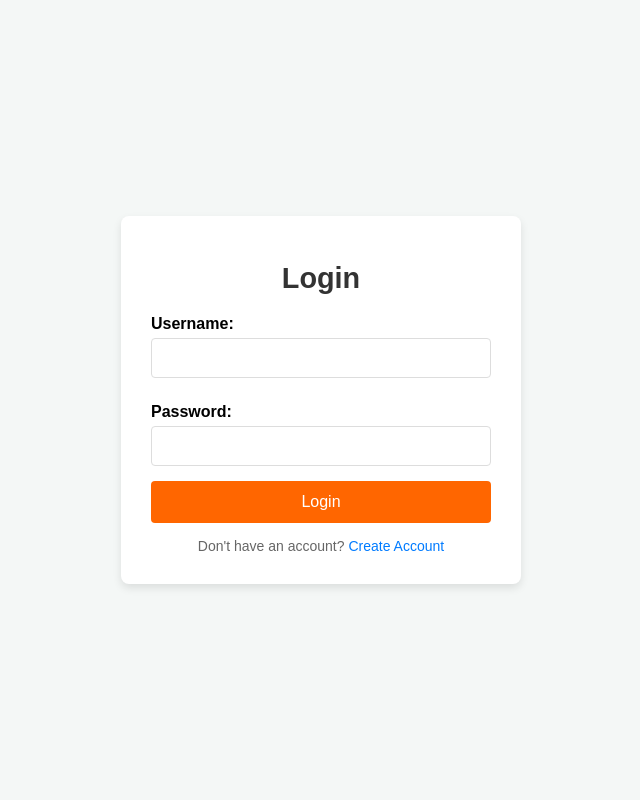
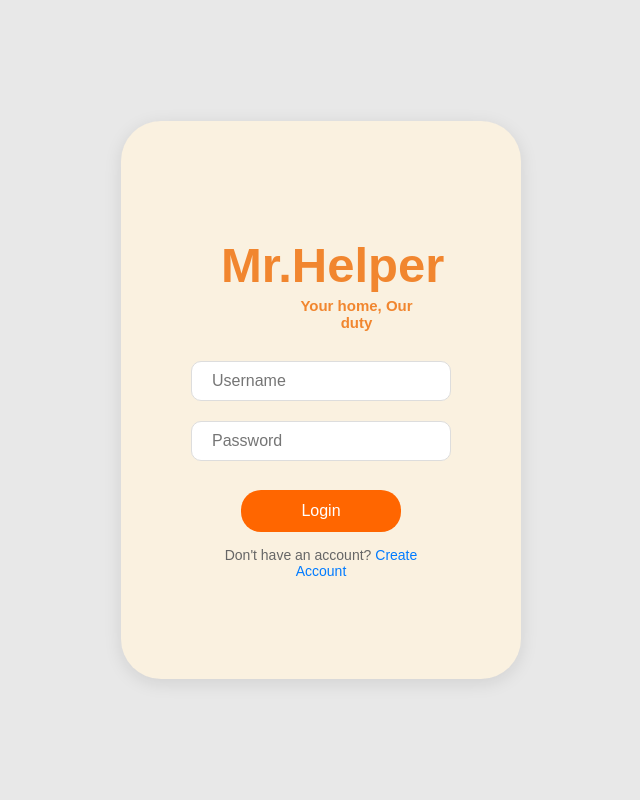
Before and after one commit to Phoenix-star-tech/helper, a Flask app: page /login in a window 1280 px wide. Shown: the whole page, without its empty margins (319-959 px from the left). Run offline with Flask 3, Linux system fonts and the light colour scheme; some libraries are stand-ins or nearby versions.

Commit message:
Update login.html

```diff
--- a/templates/login.html
+++ b/templates/login.html
@@ -15,7 +15,7 @@
 
         body {
             font-family: 'Arial', sans-serif;
-            background-color: #f4f7f6;
+            background-color: #e8e8e8;
             display: flex;
             justify-content: center;
             align-items: center;
@@ -24,10 +24,10 @@
         }
 
         .login-container {
-            background-color: #fff;
-            padding: 30px;
-            border-radius: 8px;
-            box-shadow: 0 4px 8px rgba(0, 0, 0, 0.1);
+            background-color: #FAF1E0;
+            padding: 100px;
+            border-radius: 40px;
+            box-shadow: 0 4px 18px rgba(0, 0, 0, 0.1);
             width: 100%;
             max-width: 400px;
             text-align: center;
@@ -35,7 +35,16 @@
 
         h2 {
             margin-bottom: 20px;
-            color: #333;
+            color: #F1862f;
+            font-size: 49px;
+        }
+
+        h4{
+            color: #F1862f;
+            font-size: 15px;
+            margin-top: -16px;
+            margin-left: 71px;
+
         }
 
         label {
@@ -45,27 +54,41 @@
             font-weight: bold;
         }
 
-        input[type="text"], input[type="password"] {
-            width: 100%;
-            padding: 10px;
+        .user1 {
+            width: 130%;
+            padding: 10px 20px;
+            margin-bottom: 20px;
+            margin-top: 30px;
+            margin-left: -30px;
+            border: 1px solid #ddd;
+            border-radius: 10px;
+            font-size: 16px;
+            outline: none;
+        }
+
+        input[type="password"] {
+            width: 130%;
+            padding: 10px 20px;
             margin-bottom: 15px;
+            margin-left: -30px;
             border: 1px solid #ddd;
-            border-radius: 4px;
+            border-radius: 10px;
             font-size: 16px;
             outline: none;
         }
 
         input[type="text"]:focus, input[type="password"]:focus {
-            border-color: #007bff;
+            border-color: #f8fafb;
         }
 
         button {
-            width: 100%;
+            width: 80%;
             padding: 12px;
             background-color: #ff6600;
             color: white;
             border: none;
-            border-radius: 4px;
+            border-radius: 20px;
+            margin-top: 14px;
             font-size: 16px;
             cursor: pointer;
             transition: background-color 0.3s;
@@ -101,7 +124,7 @@
 
         @media (max-width: 480px) {
             .login-container {
-                padding: 20px;
+                padding: 70px;
                 max-width: 90%;
             }
 
@@ -113,13 +136,12 @@
 </head>
 <body>
     <div class="login-container">
-        <h2>Login</h2>
+        <h2>Mr.Helper</h2>
+        <h4>Your home, Our duty</h4>
         <form method="POST">
-            <label for="username">Username:</label>
-            <input type="text" name="username" id="username" required>
+            <input class="user1" type="text" name="username" id="username" placeholder="Username" required>
 
-            <label for="password">Password:</label>
-            <input type="password" name="password" id="password" required>
+            <input type="password" name="password" id="password" placeholder="Password">
 
             <button type="submit">Login</button>
         </form>
```
